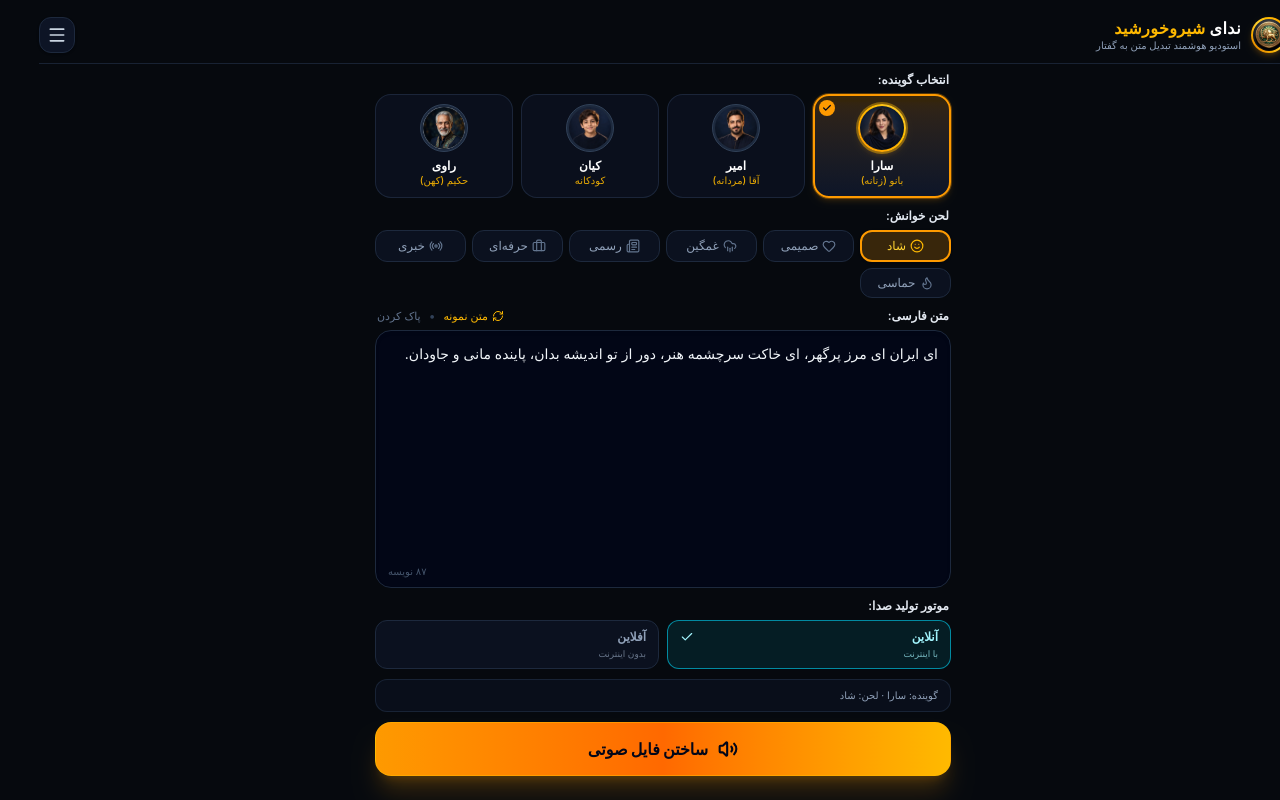
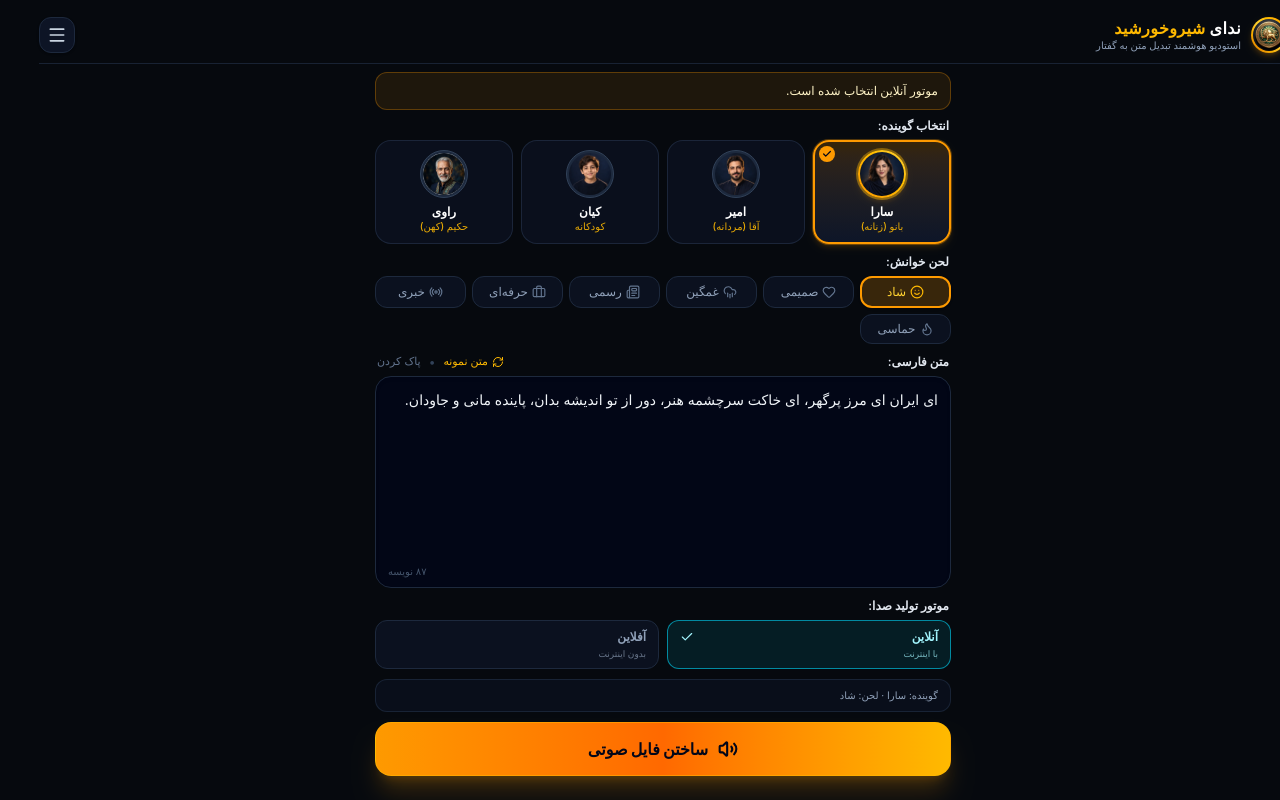
Before and after one commit to aydin343789-design/NedaiShiroKhorshid, a React (Vite) app: page / in a window 1280 px wide. Built offline with nearby package versions, Linux system fonts and the light colour scheme.

Commit message:
Restore offline voice download progress and scrolling layout

```diff
--- a/src/App.tsx
+++ b/src/App.tsx
@@ -322,7 +322,7 @@ export default function App() {
 
   // Screen 1: Create Audio Screen (Strict single-page, no scroll)
   return (
-    <div className="flex h-screen max-h-screen w-full flex-col justify-between overflow-hidden bg-[#06090e] text-slate-100 p-3 sm:p-4 select-none font-sans">
+    <div className="flex min-h-screen w-full flex-col justify-start overflow-y-auto bg-[#06090e] text-slate-100 p-3 sm:p-4 select-none font-sans">
       {/* Toast Notification */}
       {toastMessage && (
         <div className="fixed top-4 left-1/2 z-50 -translate-x-1/2 rounded-xl border border-amber-500/40 bg-slate-900/95 px-4 py-2 text-xs font-medium text-amber-200 shadow-xl backdrop-blur-md">
@@ -354,7 +354,43 @@ export default function App() {
         </button>
       </header>
 
-      {/* Main Workspace (Strictly fitted, no scroll) */}
+      {/* Offline model download status and progress must remain visible. */}
+      <section
+        className={`mx-auto mt-2 flex w-full max-w-xl items-center justify-between gap-3 rounded-xl border px-3 py-2 text-[11px] sm:text-xs ${
+          voicePack.stage === 'ready'
+            ? 'border-emerald-500/25 bg-emerald-500/5 text-emerald-200'
+            : voicePack.stage === 'error'
+              ? 'border-rose-500/35 bg-rose-500/10 text-rose-100'
+              : 'border-amber-500/30 bg-amber-500/10 text-amber-100'
+        }`}
+        role="status"
+      >
+        <div className="min-w-0 flex-1">
+          <div className="leading-relaxed">
+            {engineMode === 'online' ? 'موتور آنلاین انتخاب شده است.' : voicePack.message}
+            {engineMode === 'offline' && voicePack.stage === 'downloading' && voicePack.total > 0
+              ? ` (${Math.min(100, Math.round((voicePack.completed / voicePack.total) * 100))}%)`
+              : ''}
+          </div>
+          {engineMode === 'offline' && voicePack.stage === 'downloading' && (
+            <div className="mt-1.5 h-1.5 overflow-hidden rounded-full bg-slate-800">
+              <div
+                className="h-full rounded-full bg-emerald-400 transition-all"
+                style={{ width: (Math.min(100, Math.round((voicePack.completed / Math.max(voicePack.total, 1)) * 100)) + '%') }}
+              />
+            </div>
+          )}
+        </div>
+        {engineMode === 'offline' && voicePack.stage === 'error' ? (
+          <button type="button" onClick={prepareVoicePack} className="shrink-0 rounded-lg border border-rose-300/50 px-2 py-1 font-bold text-rose-100">
+            تلاش دوباره
+          </button>
+        ) : engineMode === 'offline' && voicePack.stage === 'ready' ? (
+          <span className="shrink-0 font-bold text-emerald-300">آماده</span>
+        ) : null}
+      </section>
+
+      {/* Main Workspace */}
       <main className="flex flex-1 flex-col justify-between py-2 max-w-xl mx-auto w-full gap-2.5">
         {/* 1. Character Selection with Real Avatars */}
         <div className="space-y-1.5">
```
